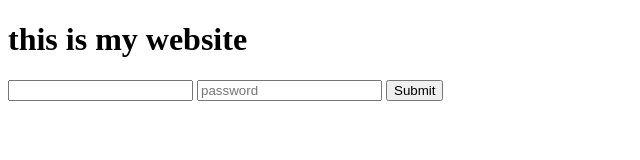
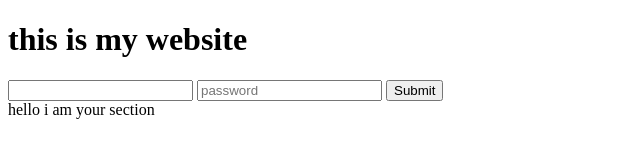
Before and after one commit to winh321/gittest, a plain HTML site: page index.html in a window 1280 px wide. Shown: the whole page, without its empty margins (0-640 px from the left). Drawn offline with Linux system fonts and the light colour scheme.

Commit message:
add section in section

```diff
--- a/index.html
+++ b/index.html
@@ -13,5 +13,9 @@
         <input type="password" placeholder="password"/>
         <button type="submit">Submit</button>
     </form>
+
+    <section>
+        hello i am your section
+    </section>
 </body>
 </html>
```
